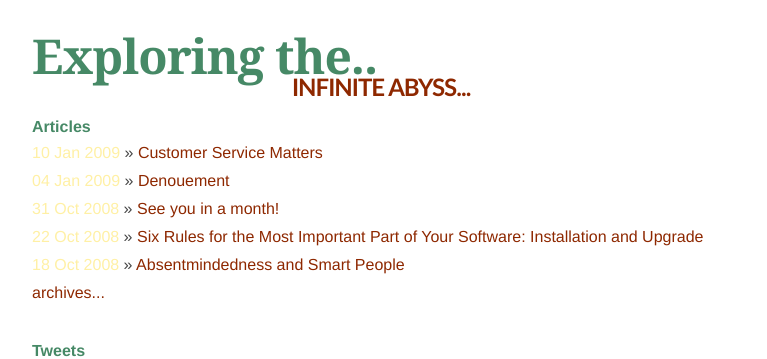
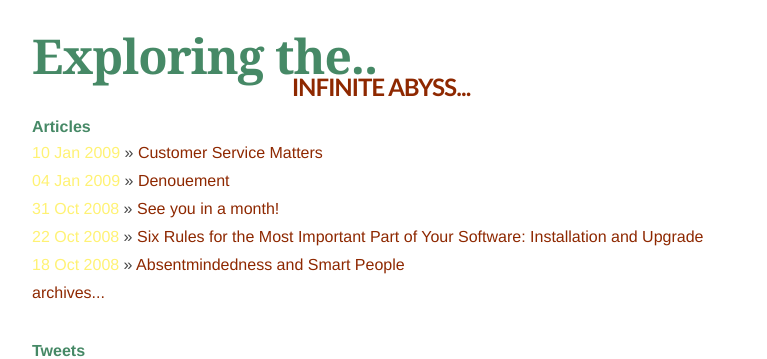
Before and after one commit to mhyrr/mhyrr.github.com, a Jekyll site: the page built from index.html, in a window 1280 px wide. Shown: the top 359 px of the page, without its empty margins (256-1023 px from the left). Built offline with Jekyll 4.4.1, drawn with Linux system fonts in a browser that asks for light colours.

Commit message:
Nicer yellow

```diff
--- a/css/screen.css
+++ b/css/screen.css
@@ -70,7 +70,7 @@
   }
 
   ul.posts span {
-    color: #FFF0A5;
+    color: #FFF274;
     font-family: "Helvetica Neue",Helvetica,Arial,Verdana,sans-serif;
   }
 
```
